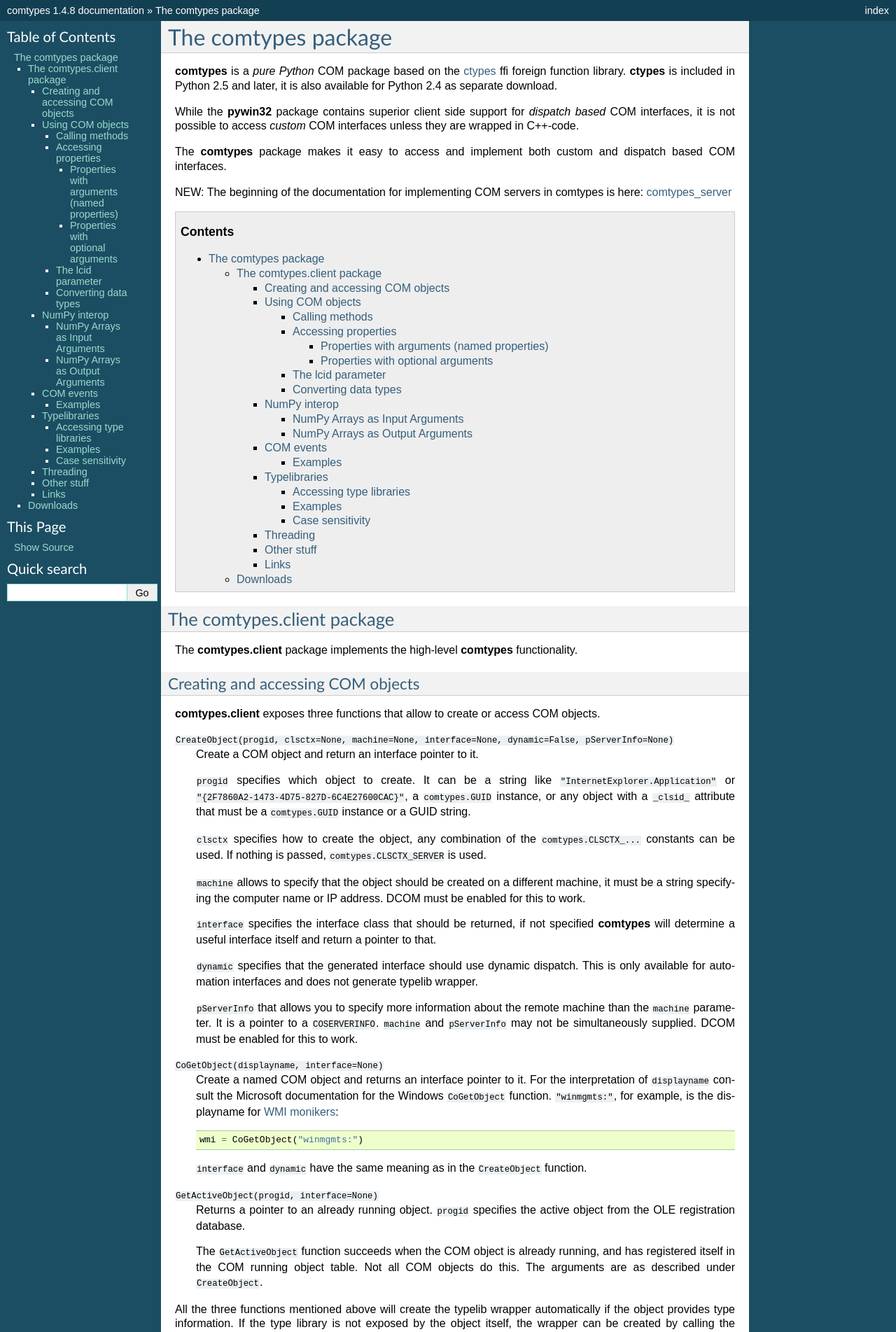
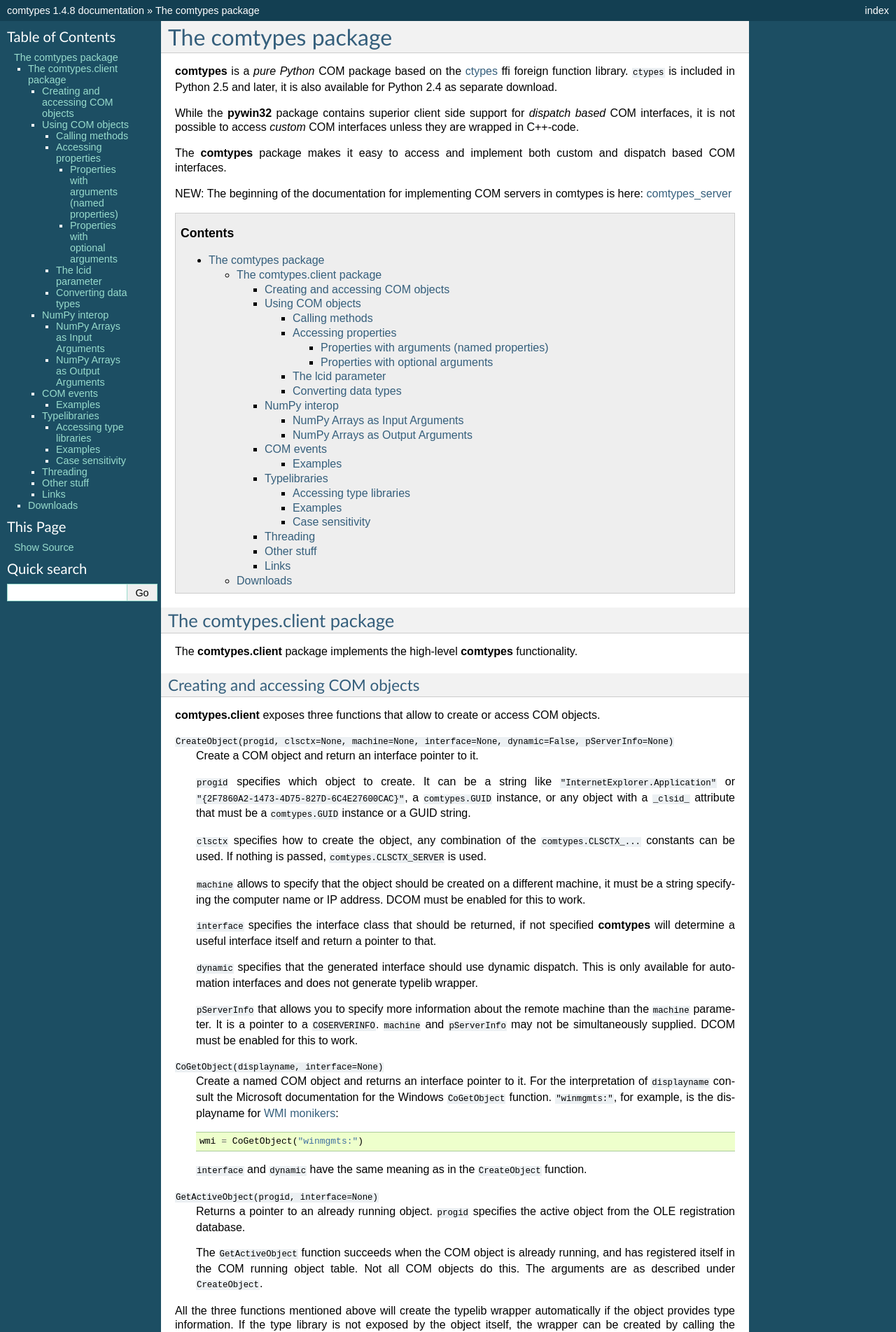
Before and after one commit to enthought/comtypes, a Sphinx documentation site: the page built from docs/source/index.rst, in a window 1280 px wide. Shown: the top 1903 px of the page at 70% size. Built offline with Sphinx 7.4.7, drawn with Linux system fonts in a browser that asks for light colours.

```diff
--- a/docs/source/index.rst
+++ b/docs/source/index.rst
@@ -3,7 +3,7 @@ The comtypes package
 ####################
 
 |comtypes| is a *pure Python* COM package based on the ctypes_ ffi
-foreign function library.  **ctypes** is included in Python 2.5 and
+foreign function library.  |ctypes| is included in Python 2.5 and
 later, it is also available for Python 2.4 as separate download.
 
 While the **pywin32** package contains superior client side support
```
Also changed, not shown: other parts of docs/source/index.rst (+2 -0 lines).
